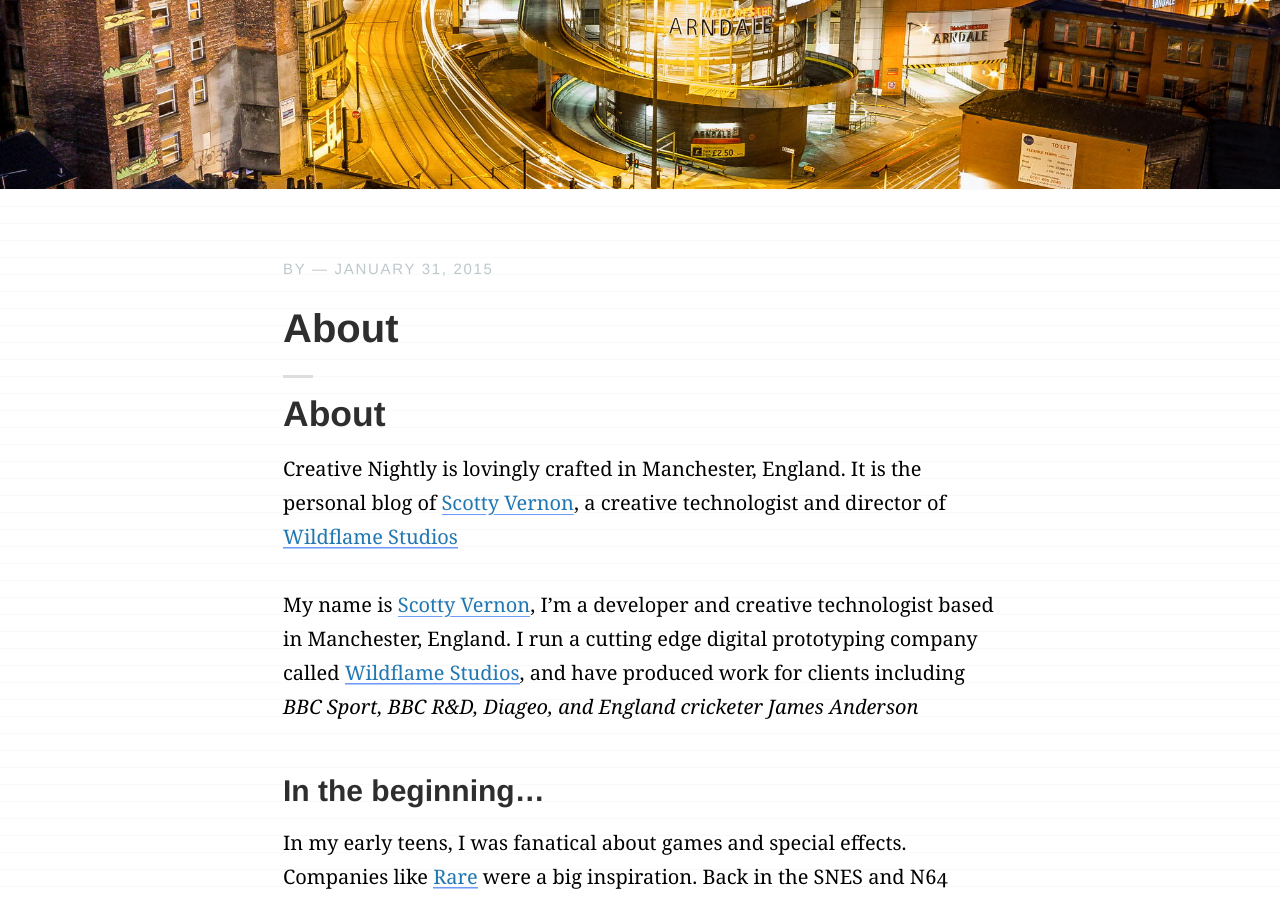
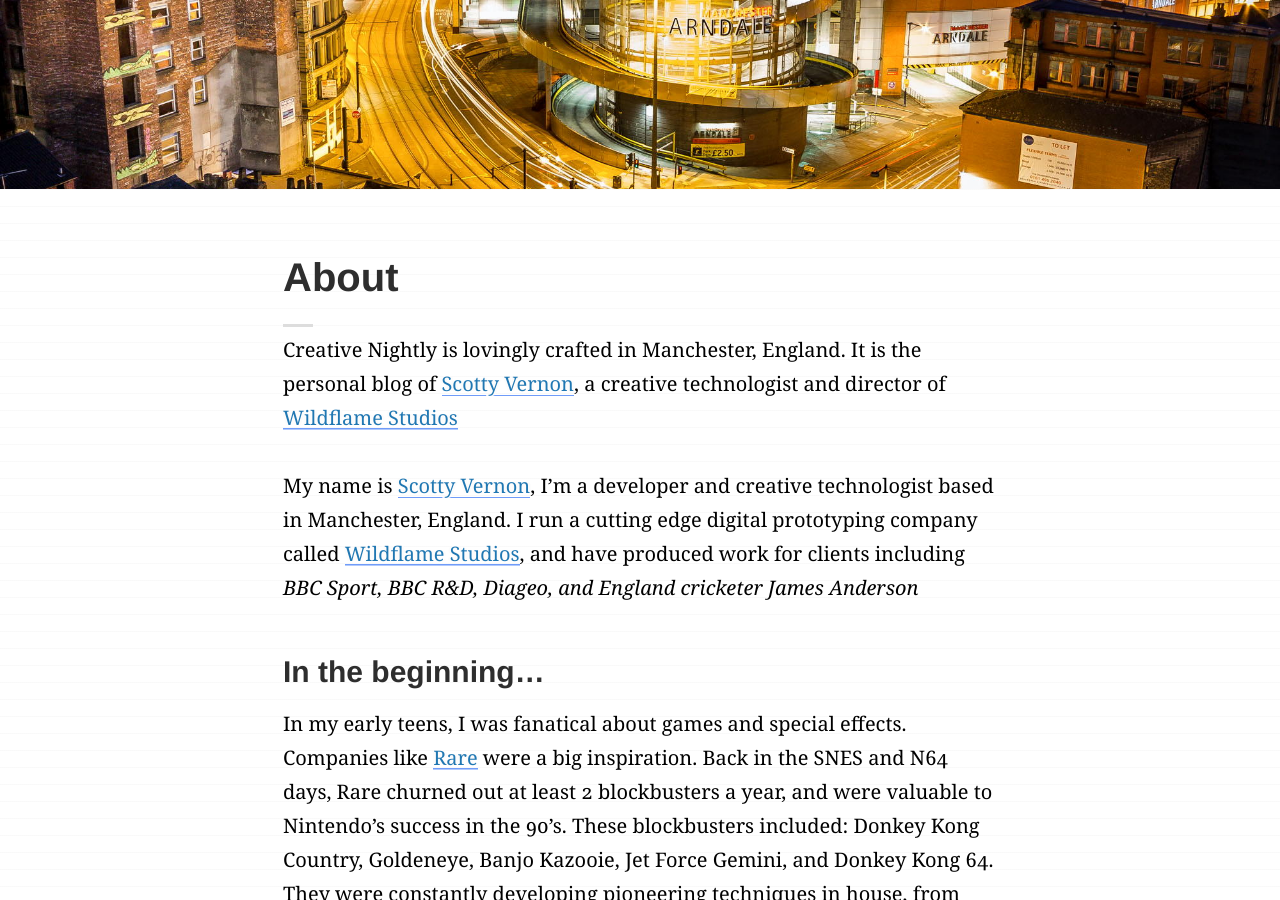
Before and after one commit to KingScooty/creativenightly.com, a Jekyll site: the page built from _pages/about.md, in a window 1280 px wide and 900 px high, scrolled down 3160 px. Built offline with Jekyll 4.4.1, drawn with Linux system fonts in a browser that asks for light colours; comment, search, counter and statistics services are not loaded.

Commit message:
Remove meta for pages and link up page titles from front matter.

```diff
--- a/_layouts/page.html
+++ b/_layouts/page.html
@@ -9,11 +9,6 @@
 
   <div class="container">
     <header class="content-block__header {% if page.subtitle %} content-block__header--group {% endif %}">
-
-      <div class="meta">
-        By <address><a rel="author" href="{{ page.author.link }}" title="{{ page.author.name }}" target="_blank">{{ page.author.name }}</a></address> &mdash;
-        <time pubdate datetime="{{ page.date | date: "%Y-%d-%B" }}" title="{{ page.date | date: "%B %d, %Y" }}">{{ page.date | date: "%B %d, %Y" }}</time>
-      </div>
 
       <h1 class="title">{{ page.title }}</h1>
 
--- a/_pages/about.md
+++ b/_pages/about.md
@@ -8,9 +8,6 @@
 
 cover_image: contact.jpg
 ---
-
-
-##About
 
 Creative Nightly is lovingly crafted in Manchester, England. It is the personal blog of <a href="http://twitter.com/KingScooty">Scotty Vernon</a>, a creative technologist and director of <a href="http://wildflame.co.uk">Wildflame Studios</a>
 
```
